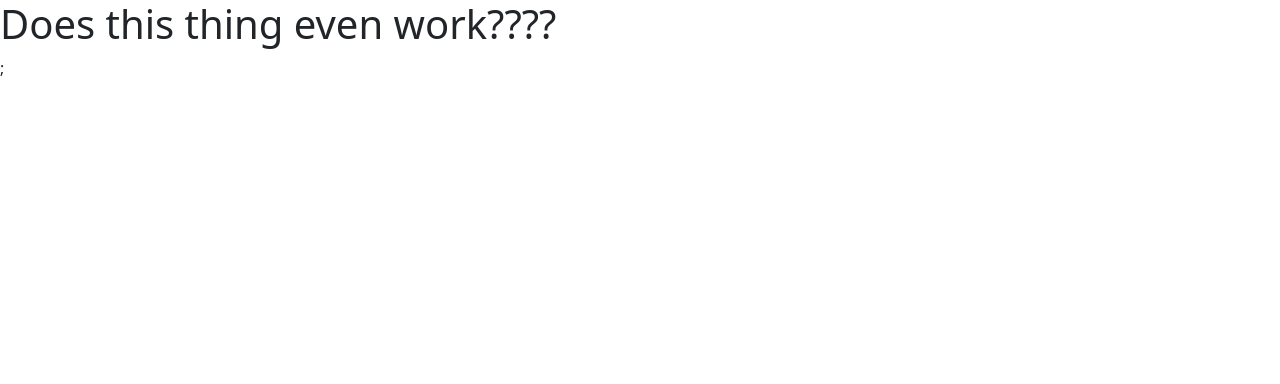
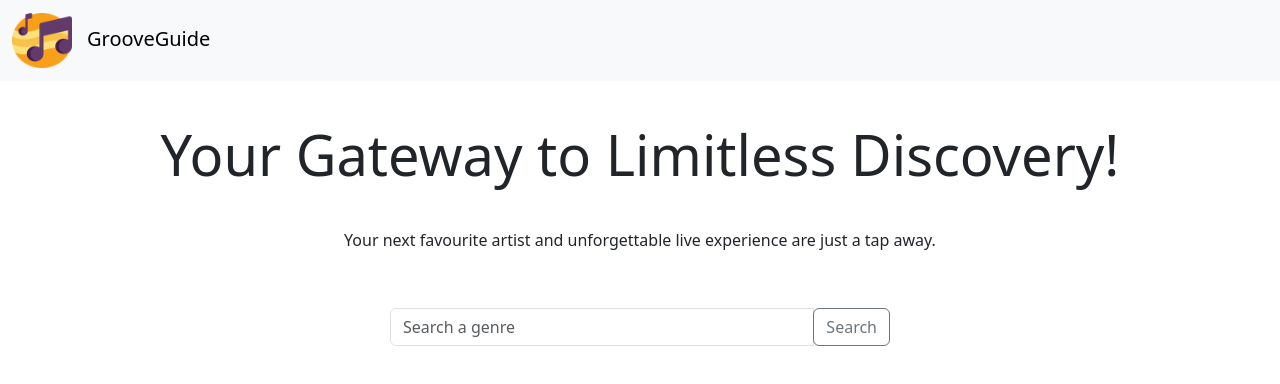
Before and after one commit to JohnGreek23/GrooveGuide, a React (Vite) app: page / in a window 1280 px wide. Shown: the top 384 px of the page. Built offline with nearby package versions, Linux system fonts and the light colour scheme.

Commit message:
adds base ui

```diff
--- a/src/App.jsx
+++ b/src/App.jsx
@@ -1,5 +1,7 @@
 import React from 'react';
-import Doesitwork from "./components/Doesitwork"
+
+import Navbar from './components/Navbar/navbar';
+import Jumbotron from './components/Jumbotron/jumbotron';
 
 
 // import all the components you need
@@ -8,7 +10,9 @@ function App() {
     return (
         <div>
             {/* place all components here so rendered */}
-            <Doesitwork />;
+
+            <Navbar />
+            <Jumbotron />
         </div>
     )
 }
--- a/src/components/Doesitwork.jsx
+++ /dev/null
@@ -1,10 +0,0 @@
-function Doesitwork() {
-
-    return (
-        <div>
-            <h1>Does this thing even work????</h1>
-        </div>
-    );
-}
-
-export default Doesitwork;
--- /dev/null
+++ b/src/components/Jumbotron/jumbotron.css
@@ -0,0 +1,12 @@
+.jumbotron h1, p {
+    text-align: center;
+    margin-top: 40px;
+
+}
+
+.input-group {
+    height: 30px;
+    width: 500px;
+    margin:auto;
+    padding-top: 40px;;
+}
--- /dev/null
+++ b/src/components/Jumbotron/jumbotron.jsx
@@ -0,0 +1,20 @@
+import '../Jumbotron/jumbotron.css'
+
+function Jumbotron () {
+    return (
+        <div>
+            <div className="jumbotron">
+                <h1 className="display-4">Your Gateway to Limitless Discovery!</h1>
+                <p>Your next favourite artist and unforgettable live experience are just a tap away.</p>
+                <div className="input-group mb-3">
+                    <input type="text" className="form-control" placeholder="Search a genre" aria-label="Search a genre" aria-describedby="button-addon2"/>
+                    <div className="input-group-append">
+                        <button className="btn btn-outline-secondary" type="button">Search</button>
+                    </div>
+                </div>
+            </div>
+        </div>
+    )
+}
+
+export default Jumbotron;
--- /dev/null
+++ b/src/components/Navbar/navbar.css
@@ -0,0 +1,5 @@
+.logo {
+    width: 60px;
+    height: 55px;
+    margin-right: 15px;
+}
--- /dev/null
+++ b/src/components/Navbar/navbar.jsx
@@ -0,0 +1,17 @@
+import logo from '../../images/music-notes.png'
+import '../Navbar/navbar.css'
+
+function Navbar () {
+    return (
+        <nav className="navbar bg-body-tertiary">
+            <div className="container-fluid">
+                <a className="navbar-brand" href="#">
+                    <img src={logo} alt="Logo"  className="logo d-inline-block align-text-centre"/>GrooveGuide
+                </a>
+            </div>
+        </nav>
+
+    );
+}
+
+export default Navbar;
```
Also changed, not shown: src/images/music-notes.png (added).
